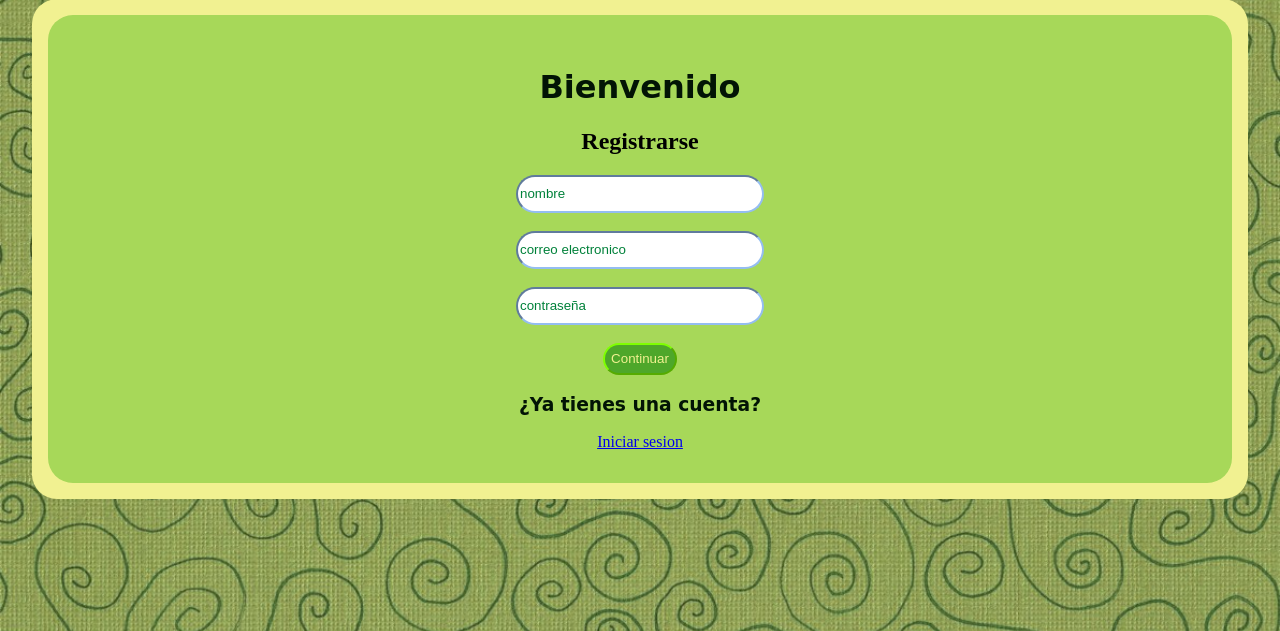
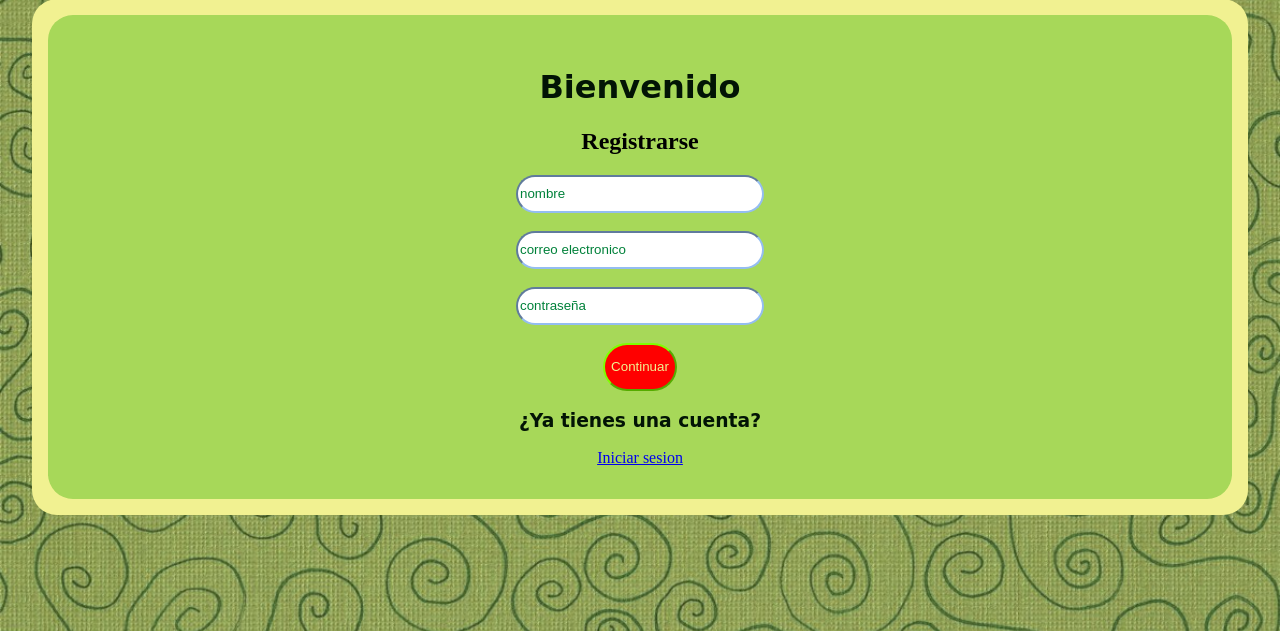
Before and after one commit to carrascokarencb37-afk/Nuura, a PHP site: page /html/registrarse.html in a window 1280 px wide. Shown: the part 33-664 px from the top of the page. Run offline with PHP 8.4, Linux system fonts and the light colour scheme.

Commit message:
TengoSueño

```diff
--- a/css/style.css
+++ b/css/style.css
@@ -63,8 +63,9 @@ body {
     height: 2rem;
     color: #F1F191;
     transition: 1s;
+    background-color: red;
+    height: 3rem;
     cursor: pointer;
-
 }
 .chapito:hover{
     background-color:rgb(148, 189, 241);
```
Also changed, not shown: html/guiaPlant/planta1.html (added), html/guiaPlant/planta2.html (added), html/guiaPlant/planta3.html (added), html/guiaPlant/planta4.html (added), html/guiaPlant/planta5.html (added), img/plantas/cardosanto.jpg (added), img/plantas/florDeVenado.jpg (added), img/plantas/guayacan.jpg (added), img/plantas/mezquite.jpg (added), img/plantas/paloFierro.jpg (added), img/plantas/paloVerde.jpg (added).
